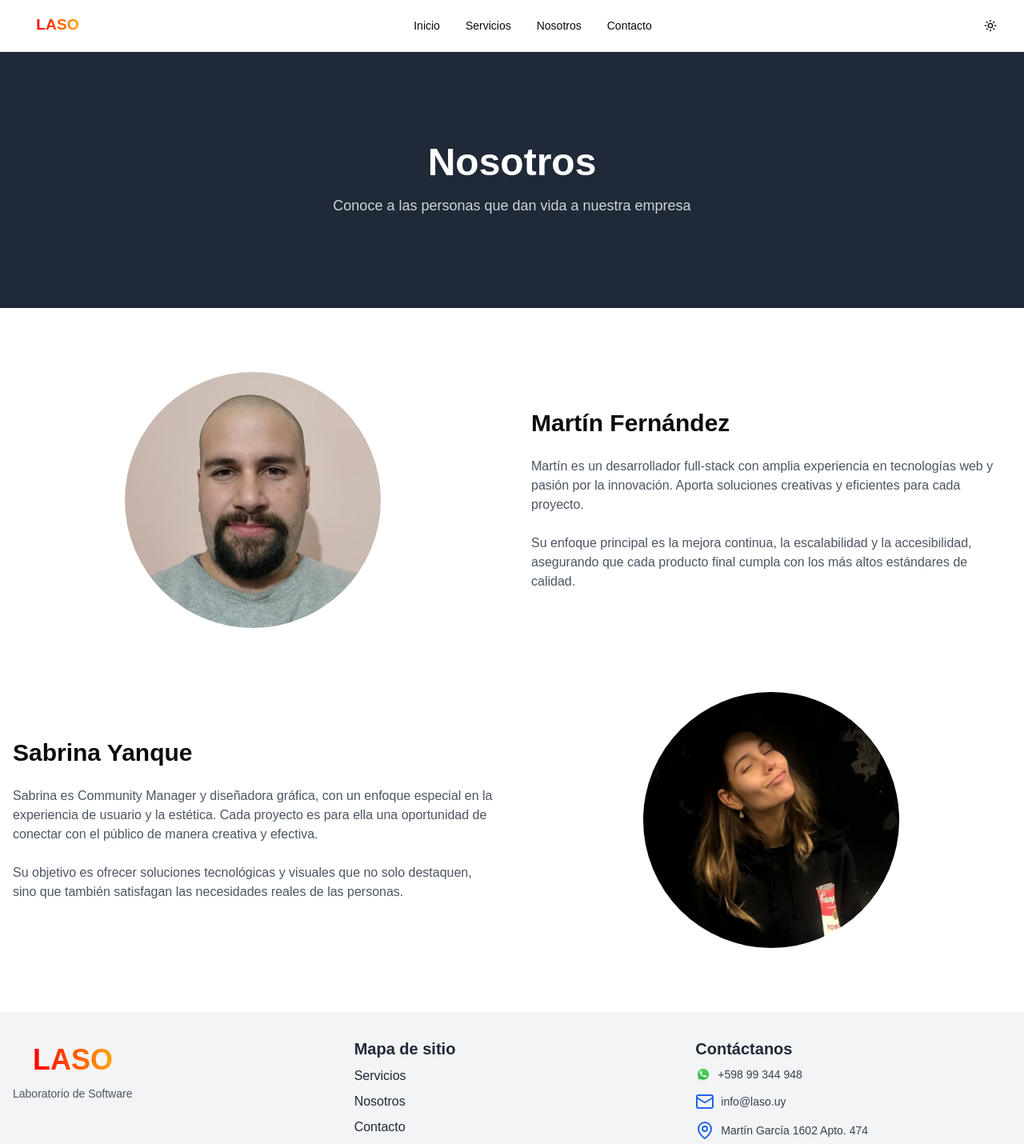
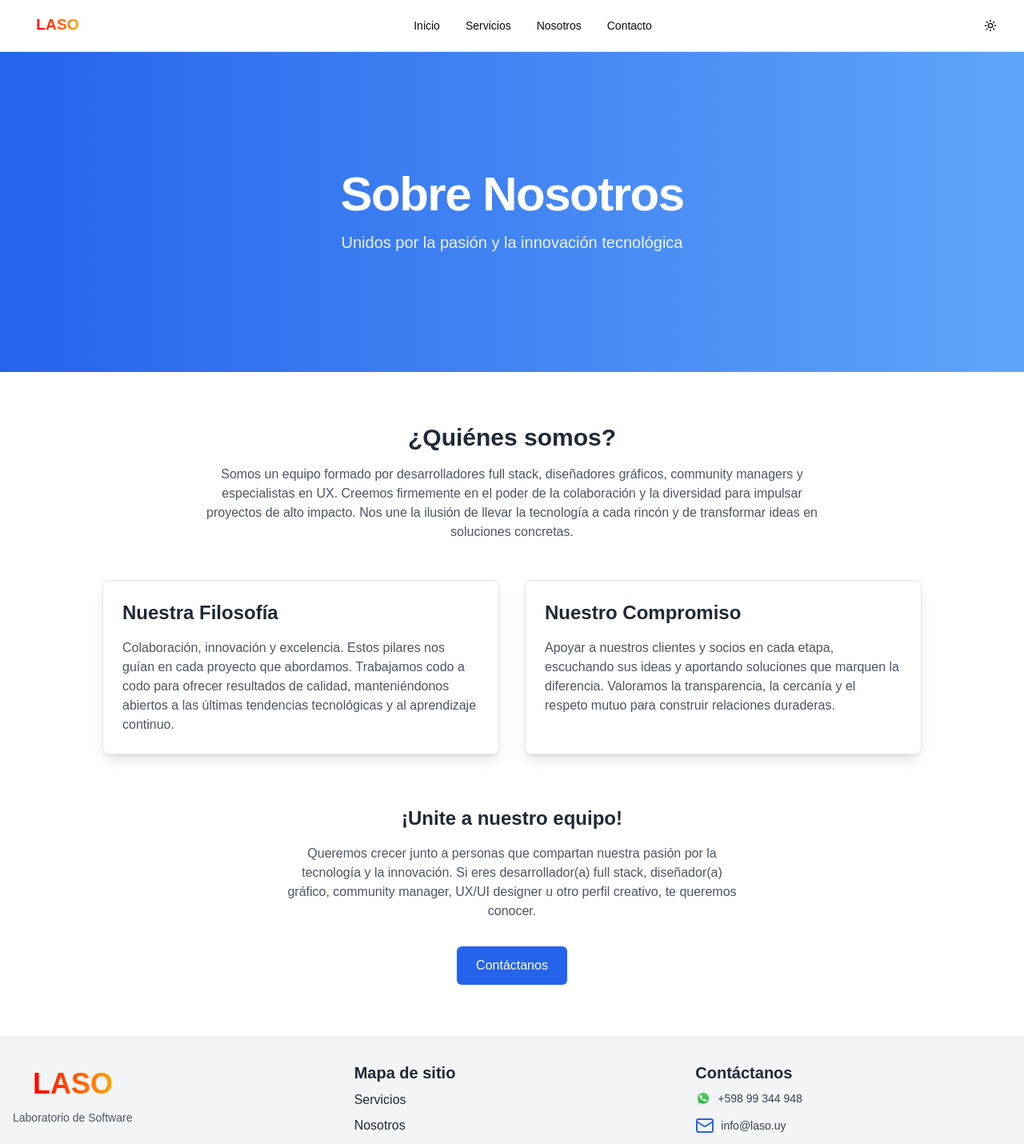
Before and after one commit to maramal/laso-uy, a Next.js app: page /nosotros in a window 1280 px wide. Shown: the top 1430 px of the page at 80% size. Built offline with nearby package versions, Linux system fonts and the light colour scheme.

Commit message:
sacar info de contacto

```diff
--- a/app/contacto/contact-form.tsx
+++ b/app/contacto/contact-form.tsx
@@ -139,7 +139,7 @@ export default function ContactForm() {
                         <div className="flex items-center space-x-4">
                             <MapPin className="text-blue-600 dark:text-blue-400" />
                             <div className="text-gray-700 dark:text-gray-300">
-                                Martín García 1602 Apto. 474
+                                Martín García 1602 Apto. 474, 11800 - Montevideo, Uruguay
                             </div>
                         </div>
                     </div>
--- /dev/null
+++ b/app/nosotros/page.old.tsx
@@ -0,0 +1,85 @@
+import Image from "next/image";
+
+export const metadata = {
+    title: "Nosotros | LASO",
+    description: "Descubre quienes trabajan en LASO."
+};
+
+export default function AboutUsPage() {
+    return (
+        <div className="min-h-screen w-full dark:bg-gray-900">
+            {/* Hero Section */}
+            <section className="relative h-80 w-full bg-gray-800 flex items-center justify-center">
+                <div className="container text-center">
+                    <h1 className="text-4xl font-bold text-white sm:text-5xl">Nosotros</h1>
+                    <p className="mt-4 text-lg text-gray-300">
+                        Conoce a las personas que dan vida a nuestra empresa
+                    </p>
+                </div>
+            </section>
+
+            {/* Contenido principal */}
+            <section className="py-20 px-4">
+                <div className="container max-w-7xl mx-auto space-y-20">
+                    {/* Martin */}
+                    <div className="grid items-center gap-12 md:grid-cols-2">
+                        <div className="relative w-64 h-64 md:w-80 md:h-80 rounded-full overflow-hidden group mx-auto">
+                            <Image
+                                src="/Martin_Fernandez.png"
+                                alt="Fotografía de Martin Fernandez"
+                                fill
+                                className="object-cover transition-transform duration-300 group-hover:scale-110"
+                                sizes="(max-width: 768px) 100vw, 50vw"
+                                priority
+                            />
+                        </div>
+                        <div className="space-y-6">
+                            <h2 className="text-3xl font-bold dark:text-white">
+                                Martín Fernández
+                            </h2>
+                            <p className="prose dark:prose-invert text-gray-600 dark:text-gray-300">
+                                Martín es un desarrollador full-stack con amplia experiencia en
+                                tecnologías web y pasión por la innovación. Aporta soluciones
+                                creativas y eficientes para cada proyecto.
+                            </p>
+                            <p className="prose dark:prose-invert text-gray-600 dark:text-gray-300">
+                                Su enfoque principal es la mejora continua, la escalabilidad y la
+                                accesibilidad, asegurando que cada producto final cumpla con los
+                                más altos estándares de calidad.
+                            </p>
+                        </div>
+                    </div>
+
+                    {/* Sabrina */}
+                    <div className="grid items-center gap-12 md:grid-cols-2">
+                        <div className="space-y-6 order-last md:order-first">
+                            <h2 className="text-3xl font-bold dark:text-white">
+                                Sabrina Yanque
+                            </h2>
+                            <p className="prose dark:prose-invert text-gray-600 dark:text-gray-300">
+                                Sabrina es Community Manager y diseñadora gráfica, con un enfoque
+                                especial en la experiencia de usuario y la estética. Cada proyecto
+                                es para ella una oportunidad de conectar con el público de manera
+                                creativa y efectiva.
+                            </p>
+                            <p className="prose dark:prose-invert text-gray-600 dark:text-gray-300">
+                                Su objetivo es ofrecer soluciones tecnológicas y visuales que no
+                                solo destaquen, sino que también satisfagan las necesidades
+                                reales de las personas.
+                            </p>
+                        </div>
+                        <div className="relative w-64 h-64 md:w-80 md:h-80 rounded-full overflow-hidden group mx-auto">
+                            <Image
+                                src="/Sabrina_Yanque.png"
+                                alt="Fotografía de Sabrina Yanque"
+                                fill
+                                className="object-cover transition-transform duration-300 group-hover:scale-110"
+                                sizes="(max-width: 768px) 100vw, 50vw"
+                            />
+                        </div>
+                    </div>
+                </div>
+            </section>
+        </div>
+    );
+}
--- a/app/nosotros/page.tsx
+++ b/app/nosotros/page.tsx
@@ -1,82 +1,88 @@
-import Image from "next/image";
+import { Metadata } from "next";
 
-export const metadata = {
-    title: "Nosotros | LLASO",
-    description: "Descubre quienes trabajan en LASO."
+// Metadatos para SEO (Next.js App Router)
+export const metadata: Metadata = {
+    title: "Nosotros | LASO",
+    description:
+        "Conoce a nuestro equipo de jóvenes uruguayos apasionados por la tecnología y únete a nosotros para impulsar la innovación.",
 };
 
-export default function AboutUsPage() {
+export default function AboutPage() {
     return (
-        <div className="min-h-screen w-full dark:bg-gray-900">
+        <div className="min-h-screen w-full bg-white dark:bg-gray-900 transition-colors">
             {/* Hero Section */}
-            <section className="relative h-80 w-full bg-gray-800 flex items-center justify-center">
-                <div className="container text-center">
-                    <h1 className="text-4xl font-bold text-white sm:text-5xl">Nosotros</h1>
-                    <p className="mt-4 text-lg text-gray-300">
-                        Conoce a las personas que dan vida a nuestra empresa
+            <section className="relative flex h-[50vh] items-center justify-center bg-gradient-to-r from-blue-600 to-blue-400 dark:from-blue-800 dark:to-blue-600 text-white">
+                <div className="container px-4 text-center">
+                    <h1 className="text-4xl font-extrabold tracking-tight sm:text-5xl md:text-6xl">
+                        Sobre Nosotros
+                    </h1>
+                    <p className="mt-4 text-xl text-white/90 max-w-2xl mx-auto">
+                        Unidos por la pasión y la innovación tecnológica
                     </p>
                 </div>
             </section>
 
             {/* Contenido principal */}
-            <section className="py-20 px-4">
-                <div className="container max-w-7xl mx-auto space-y-20">
-                    {/* Martin */}
-                    <div className="grid items-center gap-12 md:grid-cols-2">
-                        <div className="relative w-64 h-64 md:w-80 md:h-80 rounded-full overflow-hidden group mx-auto">
-                            <Image
-                                src="/Martin_Fernandez.png"
-                                alt="Fotografía de Martin Fernandez"
-                                fill
-                                className="object-cover transition-transform duration-300 group-hover:scale-110"
-                                sizes="(max-width: 768px) 100vw, 50vw"
-                                priority
-                            />
+            <section className="py-16 px-4">
+                <div className="container mx-auto max-w-5xl">
+                    {/* Sección: Quiénes somos */}
+                    <div className="mb-12 space-y-4 text-center">
+                        <h2 className="text-3xl font-bold text-gray-800 dark:text-white">
+                            ¿Quiénes somos?
+                        </h2>
+                        <p className="text-gray-600 dark:text-gray-300 mx-auto max-w-3xl">
+                            Somos un equipo formado por desarrolladores full stack, diseñadores
+                            gráficos, community managers y especialistas en UX. Creemos firmemente
+                            en el poder de la colaboración y la diversidad para impulsar proyectos
+                            de alto impacto. Nos une la ilusión de llevar la tecnología a cada
+                            rincón y de transformar ideas en soluciones concretas.
+                        </p>
+                    </div>
+
+                    {/* Sección: Filosofía / Valores */}
+                    <div className="grid gap-8 md:grid-cols-2">
+                        <div className="space-y-4 rounded-lg border border-gray-200 dark:border-gray-700 p-6 bg-white dark:bg-gray-800 shadow-lg transition-shadow">
+                            <h3 className="text-2xl font-bold text-gray-800 dark:text-white mb-2">
+                                Nuestra Filosofía
+                            </h3>
+                            <p className="text-gray-600 dark:text-gray-300">
+                                Colaboración, innovación y excelencia. Estos pilares nos guían en
+                                cada proyecto que abordamos. Trabajamos codo a codo para ofrecer
+                                resultados de calidad, manteniéndonos abiertos a las últimas
+                                tendencias tecnológicas y al aprendizaje continuo.
+                            </p>
                         </div>
-                        <div className="space-y-6">
-                            <h2 className="text-3xl font-bold dark:text-white">
-                                Martín Fernández
-                            </h2>
-                            <p className="prose dark:prose-invert text-gray-600 dark:text-gray-300">
-                                Martín es un desarrollador full-stack con amplia experiencia en
-                                tecnologías web y pasión por la innovación. Aporta soluciones
-                                creativas y eficientes para cada proyecto.
-                            </p>
-                            <p className="prose dark:prose-invert text-gray-600 dark:text-gray-300">
-                                Su enfoque principal es la mejora continua, la escalabilidad y la
-                                accesibilidad, asegurando que cada producto final cumpla con los
-                                más altos estándares de calidad.
+
+                        <div className="space-y-4 rounded-lg border border-gray-200 dark:border-gray-700 p-6 bg-white dark:bg-gray-800 shadow-lg transition-shadow">
+                            <h3 className="text-2xl font-bold text-gray-800 dark:text-white mb-2">
+                                Nuestro Compromiso
+                            </h3>
+                            <p className="text-gray-600 dark:text-gray-300">
+                                Apoyar a nuestros clientes y socios en cada etapa, escuchando
+                                sus ideas y aportando soluciones que marquen la diferencia.
+                                Valoramos la transparencia, la cercanía y el respeto mutuo
+                                para construir relaciones duraderas.
                             </p>
                         </div>
                     </div>
 
-                    {/* Sabrina */}
-                    <div className="grid items-center gap-12 md:grid-cols-2">
-                        <div className="space-y-6 order-last md:order-first">
-                            <h2 className="text-3xl font-bold dark:text-white">
-                                Sabrina Yanque
-                            </h2>
-                            <p className="prose dark:prose-invert text-gray-600 dark:text-gray-300">
-                                Sabrina es Community Manager y diseñadora gráfica, con un enfoque
-                                especial en la experiencia de usuario y la estética. Cada proyecto
-                                es para ella una oportunidad de conectar con el público de manera
-                                creativa y efectiva.
-                            </p>
-                            <p className="prose dark:prose-invert text-gray-600 dark:text-gray-300">
-                                Su objetivo es ofrecer soluciones tecnológicas y visuales que no
-                                solo destaquen, sino que también satisfagan las necesidades
-                                reales de las personas.
-                            </p>
-                        </div>
-                        <div className="relative w-64 h-64 md:w-80 md:h-80 rounded-full overflow-hidden group mx-auto">
-                            <Image
-                                src="/Sabrina_Yanque.png"
-                                alt="Fotografía de Sabrina Yanque"
-                                fill
-                                className="object-cover transition-transform duration-300 group-hover:scale-110"
-                                sizes="(max-width: 768px) 100vw, 50vw"
-                            />
-                        </div>
+                    {/* Sección: Únete al equipo */}
+                    <div className="mt-16 text-center">
+                        <h3 className="text-2xl font-bold text-gray-800 dark:text-white mb-4">
+                            ¡Unite a nuestro equipo!
+                        </h3>
+                        <p className="text-gray-600 dark:text-gray-300 max-w-xl mx-auto mb-8">
+                            Queremos crecer junto a personas que compartan nuestra pasión
+                            por la tecnología y la innovación. Si eres desarrollador(a) full stack,
+                            diseñador(a) gráfico, community manager, UX/UI designer u otro perfil
+                            creativo, te queremos conocer.
+                        </p>
+                        <a
+                            href="/contacto"
+                            className="inline-block rounded-md bg-blue-600 hover:bg-blue-700 dark:bg-blue-500 dark:hover:bg-blue-600 px-6 py-3 text-white font-medium transition-colors"
+                        >
+                            Contáctanos
+                        </a>
                     </div>
                 </div>
             </section>
--- a/components/footer.tsx
+++ b/components/footer.tsx
@@ -91,7 +91,7 @@ export default function Footer() {
                             <li className="flex items-center space-x-2">
                                 <MapPin className="text-blue-600 dark:text-blue-400" />
                                 <span className="text-sm text-gray-700 dark:text-gray-300">
-                                    Martín García 1602 Apto. 474
+                                    Martín García 1602 Apto. 474, 11800 - Montevideo, Uruguay
                                 </span>
                             </li>
                         </ul>
```
